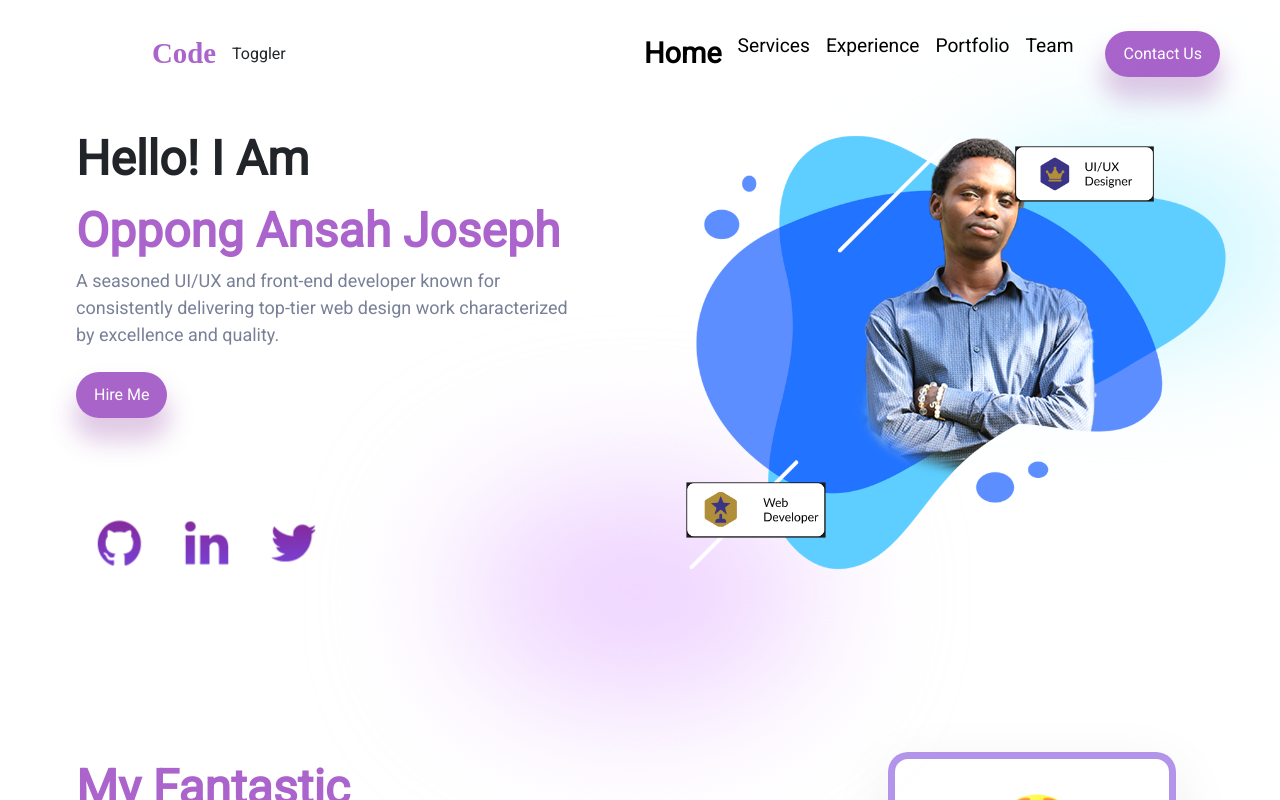
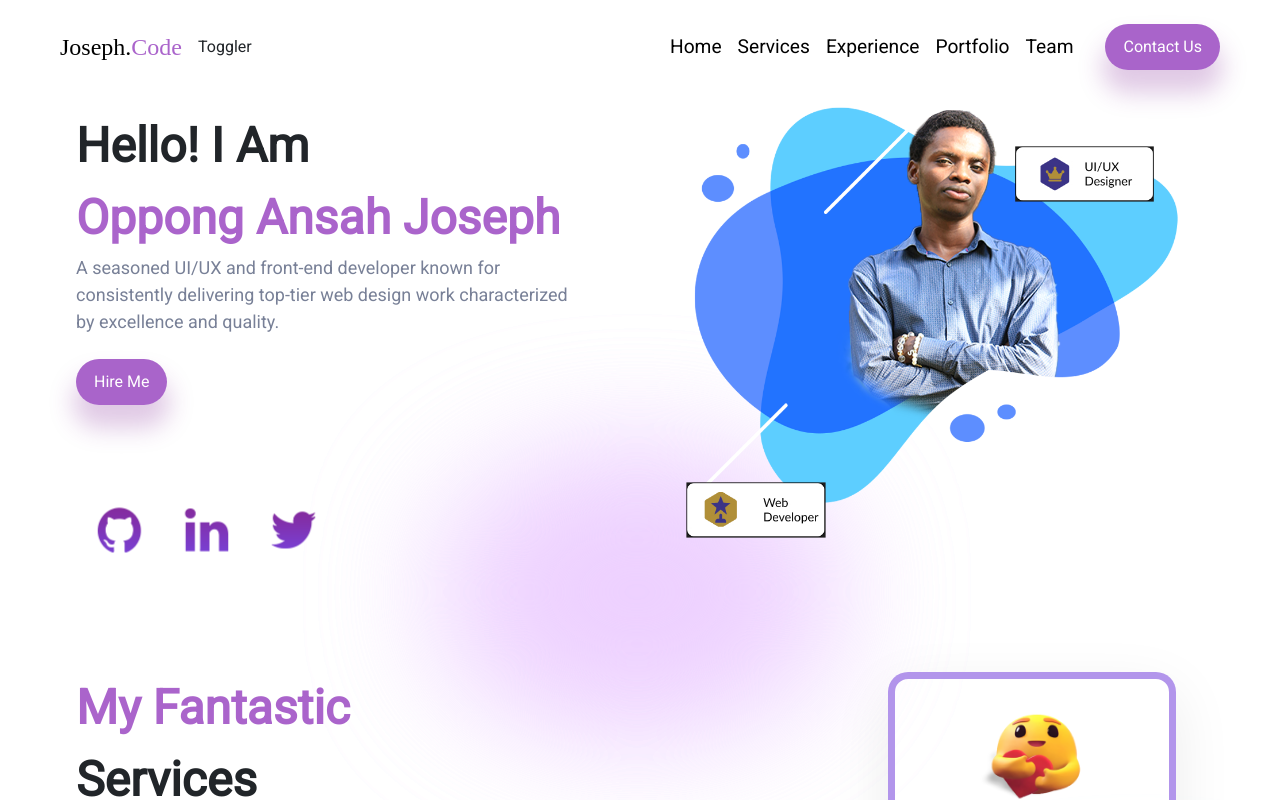
Before and after one commit to oppong-josephh/josephPortfolio, a React (Vite) app: page / in a window 1280 px wide. Shown: the top 800 px of the page. Built offline with nearby package versions, Linux system fonts and the light colour scheme; a web font is replaced by a local one.

Commit message:
navbar responisve update

```diff
--- a/src/Component/Footer/Footer.css
+++ b/src/Component/Footer/Footer.css
@@ -18,7 +18,7 @@
     color: white;
 }
 
-.footer-content a span, a:nth-of-type(1) {
+.footer-content span:nth-of-type(1) {
     color: white;
     font-size: 1.8rem;
     font-weight: 600;
--- a/src/Component/Footer/Footer.jsx
+++ b/src/Component/Footer/Footer.jsx
@@ -17,7 +17,7 @@ const Footer = () => {
         />
 
         <div className="footer-content">
-            <span><a href="mailto:josephoppong253@gmail.com">josephoppong253@gmail.com</a></span>
+            <span><a href="mailto:josephoppong253@gmail.com" className='text-white text-decoration-none'>josephoppong253@gmail.com</a></span>
             <div className="footer-icons icon">
                 <img src={Github} alt="Github" />
                 <img src={LinkedIn} alt="LinkedIn" />
--- a/src/Component/Home/Home.jsx
+++ b/src/Component/Home/Home.jsx
@@ -12,7 +12,7 @@ const Home = () => {
   return (
     <Container fluid className="main-wrapper">
       <div className="row">
-        <div className="col-md-5">
+        <div className="col-md-6 col-lg-5">
           <div className="h-wrapper">
             <div className="h-left">
               <div className="h-name">
@@ -20,7 +20,7 @@ const Home = () => {
                 <br />
                 <span>Oppong Ansah Joseph</span>
                 <br />
-                <span>
+                <span className="description">
                   A seasoned UI/UX and front-end developer known for
                   consistently delivering top-tier web design work characterized
                   by excellence and quality.
@@ -38,36 +38,24 @@ const Home = () => {
           </div>
         </div>
 
-        <div className="col-md-7">
+        <div className="col-md-6 col-lg-7">
           <div className="h-wrapper">
             <div className="h-right">
               <div className="h-banner">
-                <img src={BannerImage} alt="bannerImage" />
+                <img src={BannerImage} alt="bannerImage" className="img-fluid" />
               </div>
               <div className="h-card">
-                <img className="card1" src={UICard} alt="Card1" />
-                <img className="card2" src={WebCard} alt="Card2" />
+                <img src={UICard} alt="Card1" className="card1 img-fluid" />
+                <img src={WebCard} alt="Card2" className="card2 img-fluid" />
               </div>
-              <div
-                className="blurImgBg"
-                style={{ background: "rgb(238 210 255)" }}
-              ></div>
-              <div
-                className="blurImgBg"
-                style={{
-                  background: "#C1F5FF",
-                  top: "10rem",
-                  width: "21rem",
-                  height: "11rem",
-                  left: "60rem",
-                }}
-              ></div>
+              <div className="blurImgBg"></div>
+              <div className="blurImgBg"></div>
             </div>
           </div>
         </div>
       </div>
     </Container>
-  )
+  );
 }
 
-export default Home
+export default Home;
--- a/src/Component/Navbar/Navbar.css
+++ b/src/Component/Navbar/Navbar.css
@@ -5,7 +5,7 @@ button, .n-button{
     font-size: 16px;
   }
 
-  .n-links{
+  .n-links >*{
     font-size: 1.2rem;
     font-weight: 400;
   }
@@ -23,3 +23,33 @@ button, .n-button{
   .nav-link:hover {
     color: var(--voilet) !important;
   }
+
+
+
+
+
+  /* ... (Your existing CSS) */
+
+@media (max-width: 991.98px) {
+  /* Adjustments for medium screens */
+  .n-links {
+    font-size: 1rem;
+  }
+
+  .n-logo {
+    font-size: 1.2rem;
+  }
+}
+
+@media (max-width: 767.98px) {
+  /* Adjustments for small screens */
+  .n-links {
+    font-size: 0.9rem;
+  }
+
+  .n-logo {
+    font-size: 1rem;
+  }
+}
+
+/* ... (Your existing CSS) */
--- a/src/Component/Navbar/Navbar.jsx
+++ b/src/Component/Navbar/Navbar.jsx
@@ -1,6 +1,5 @@
 import { Navbar, Nav, Container } from "react-bootstrap"
 import './Navbar.css'
-// import {motion} from 'framer-motion'
 
 const NavigationBar = () => {
   return (
```
Also changed, not shown: src/Component/Home/Home.css (line endings or trailing spaces).
